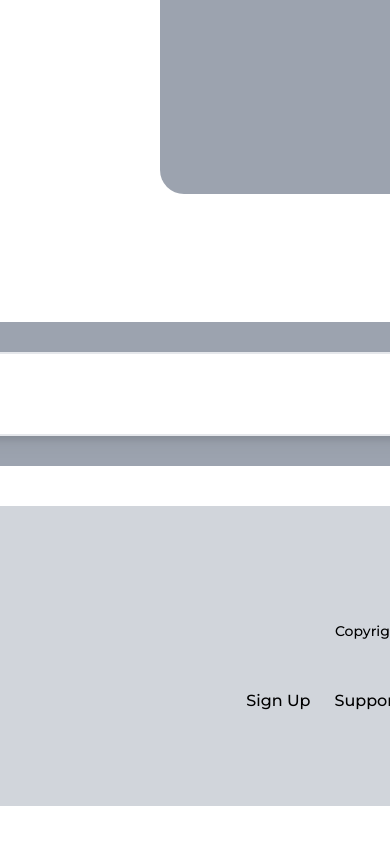
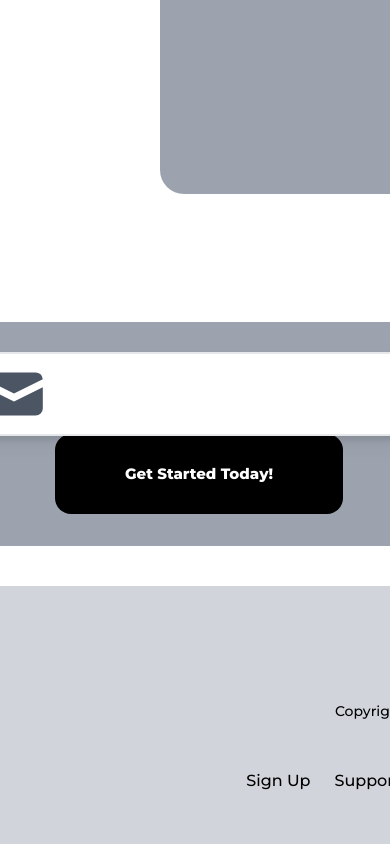
Before and after one commit to InSight3D/MyCoin, a Next.js app: page / in a window 390 px wide. Shown: the part 6228-7072 px from the top of the page. Before the commit the page ends 7034 px from the top, so only its background shows below. Built offline with nearby package versions, Linux system fonts and the light colour scheme; no server answers.

Commit message:
slightly improved the get started section at the bottom of the page

```diff
--- a/pages/index.js
+++ b/pages/index.js
@@ -242,10 +242,10 @@ export default function Home() {
           </div>
           <form action='/dashboard'>
             <div className='flex items-center justify-center'>
-              <div className='flex items-center p-8 mt-32 mb-10 bg-gray-400 w-7xl rounded-3xl'>
+              <div className='flex flex-col items-center p-8 mt-32 mb-10 bg-gray-400 md:flex-row md:ml-0 md:w-7xl rounded-3xl'>
                 <div className='relative flex items-center text-gray-600 drop-shadow-lg focus-within:text-gray-900'>
                   <MailIcon className="absolute w-20 h-20 pl-2 pointer-events-none text-grey-400" />
-                  <input className=' h-[80px] w-[800px] rounded-2xl pl-20 pr-6 font-semibold border-none ring-2 ring-gray-200 text-4xl'></input>
+                  <input className=' md:h-[80px] md:w-[800px] h-[80px] w-[450px] rounded-2xl pl-20 pr-6 font-semibold border-none ring-2 ring-gray-200 text-4xl'></input>
                 </div>
                 <div>
                   <button className='bg-black h-[80px] w-72 right-[146px] rounded-2xl p-[13px] ml-2'>
```
